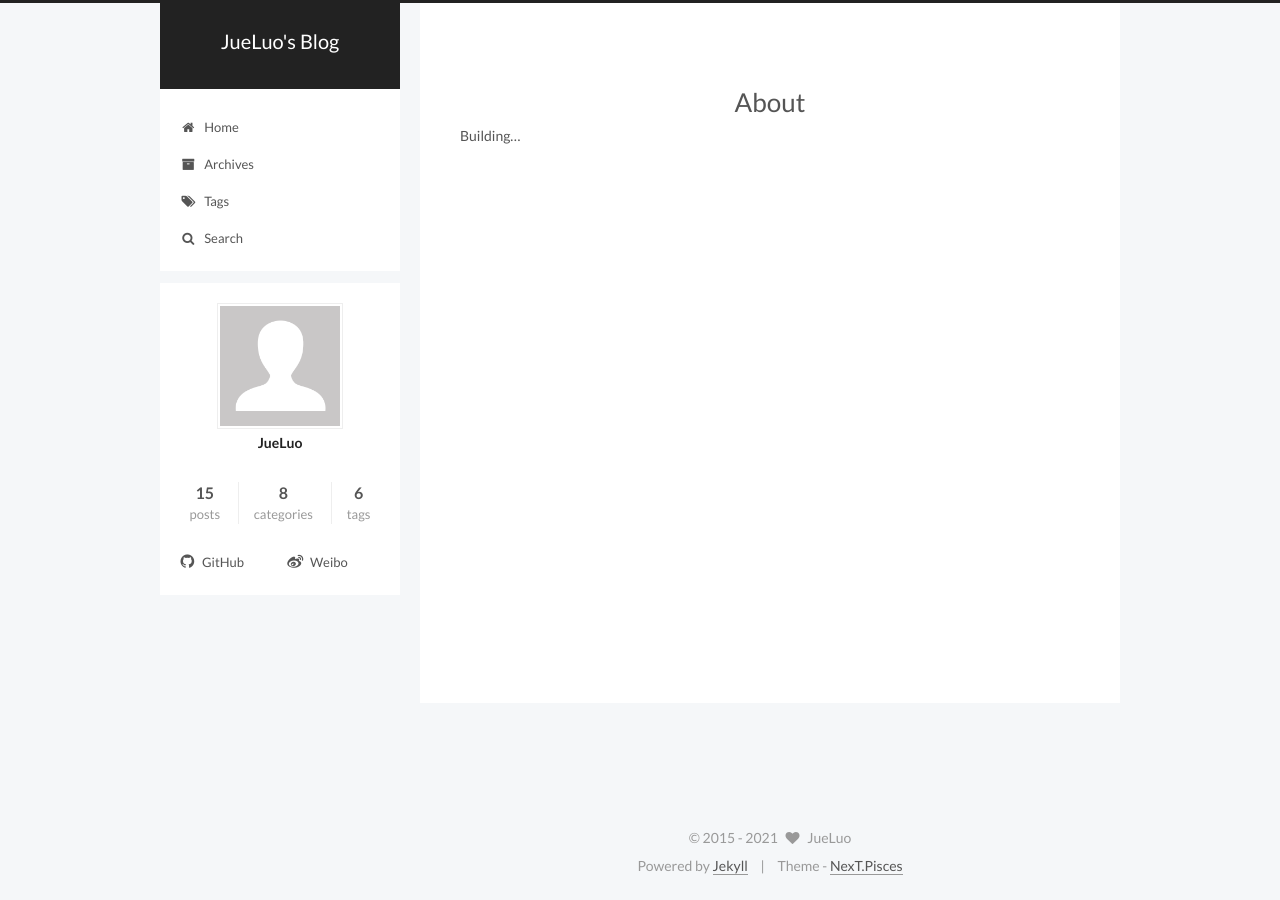
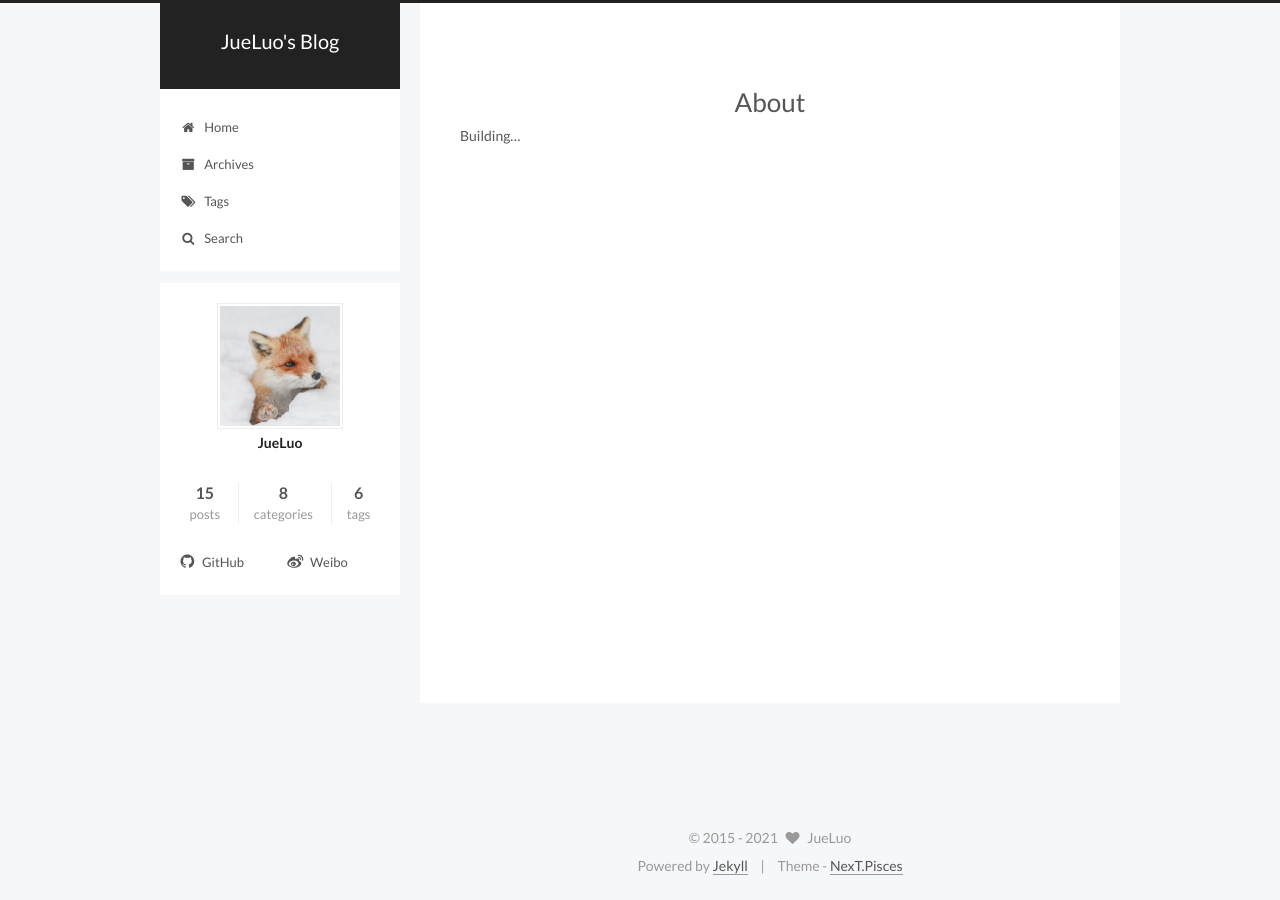
Before and after one commit to JueLuo99/jueluo99.github.io, a Jekyll site: the page built from about/index.md, in a window 1280 px wide. Built offline with Jekyll 4.4.1, drawn with Linux system fonts in a browser that asks for light colours; comment, search, counter and statistics services are not loaded.

Commit message:
update avatar

```diff
--- a/_config.yml
+++ b/_config.yml
@@ -235,7 +235,7 @@ social_icons:
 
 # Sidebar Avatar
 # in directory: /assets/images/avatar.gif
-#avatar:
+avatar: /assets/pics/avatar.jpg
 
 
 # Table Of Contents in the Sidebar
```
Also changed, not shown: assets/pics/avatar.jpg (added).
